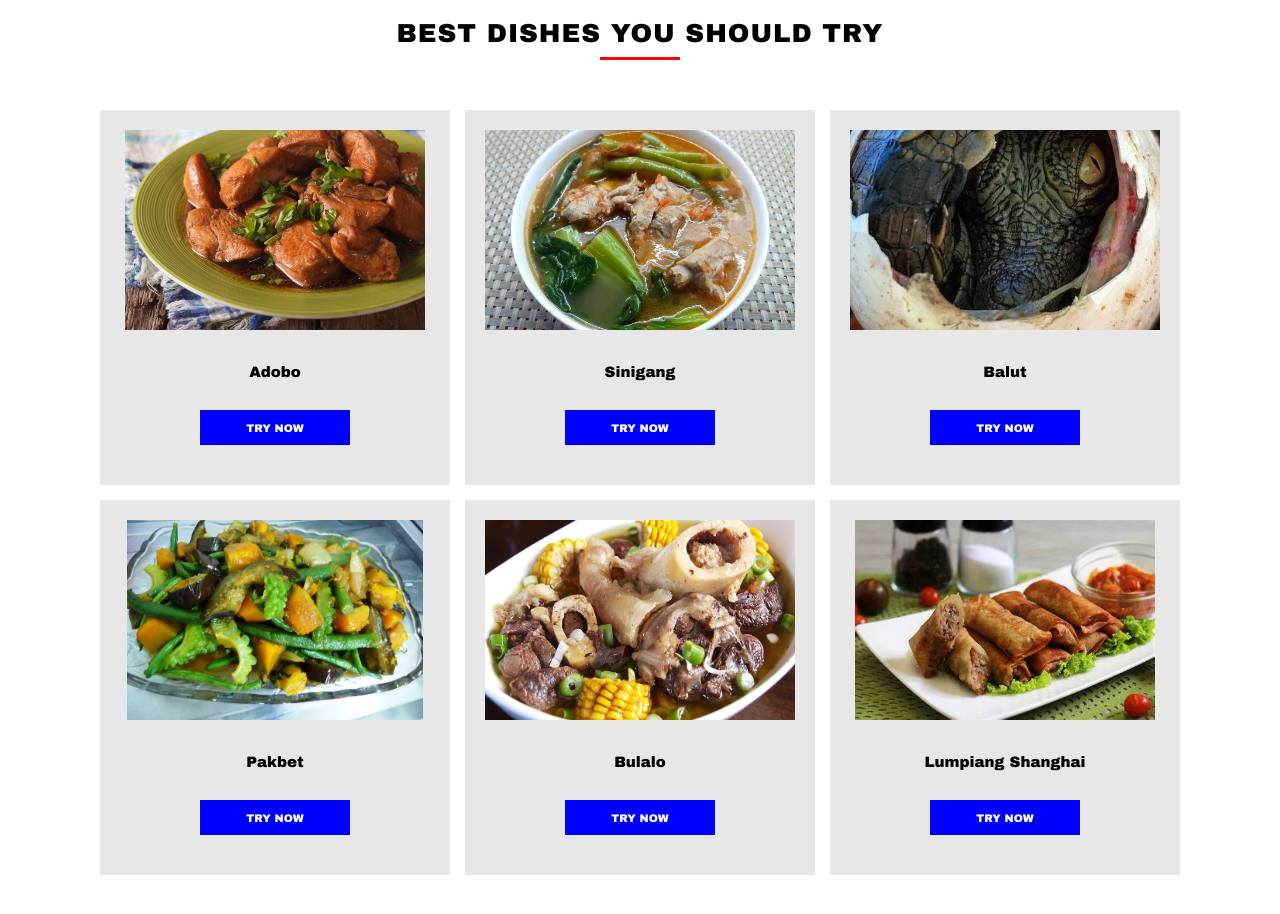
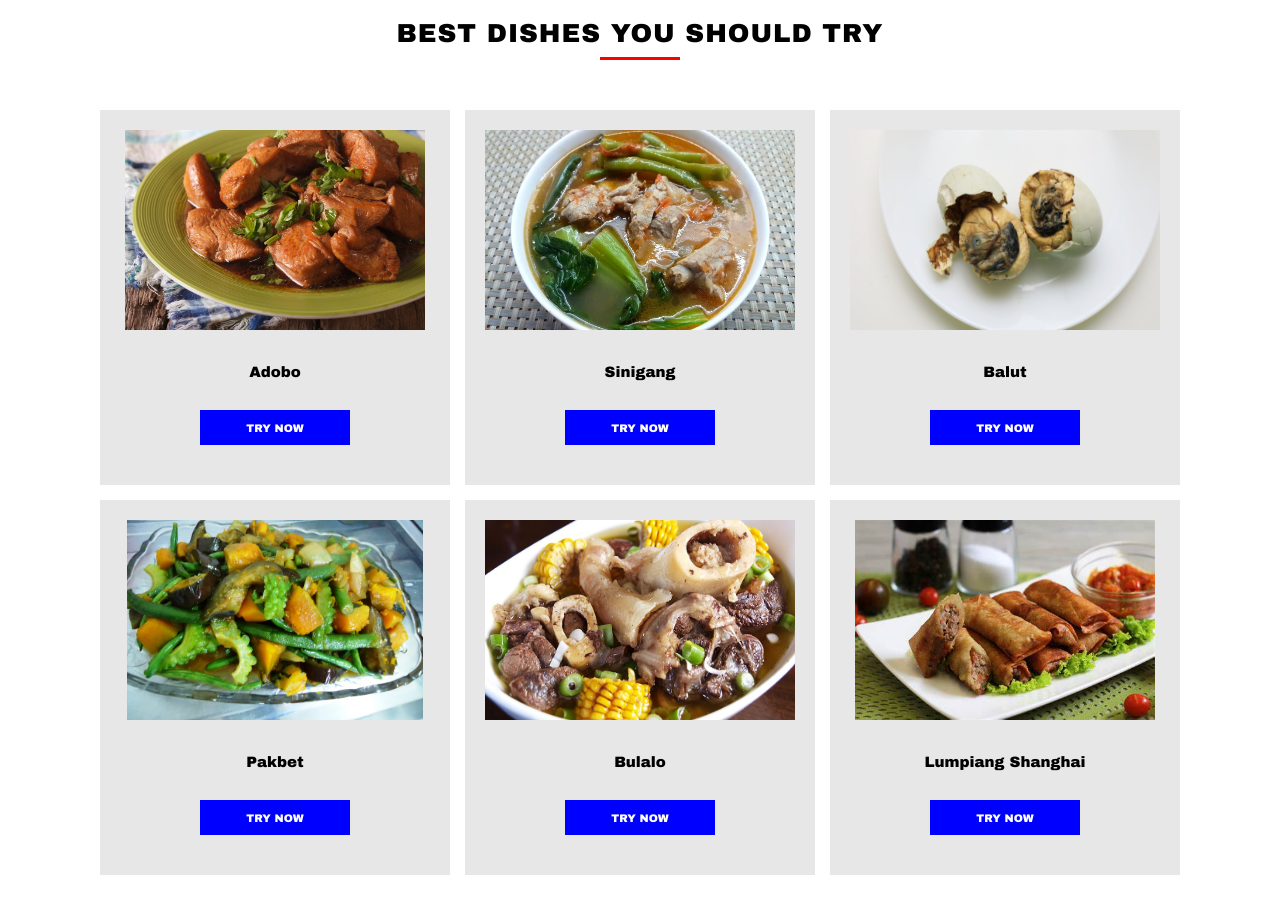
Before and after one commit to Gbgarj/Lakbay-group6, a plain HTML site: page discover.html in a window 1280 px wide. Shown: the part 4120-5034 px from the top of the page. Drawn offline with nearby package versions, Linux system fonts and the light colour scheme.

Commit message:
Update discover.html

```diff
--- a/discover.html
+++ b/discover.html
@@ -256,7 +256,7 @@
 
             <div class="card-ToGo">
                 <center>
-                <img src="balut.jpg" alt="">
+                <img src="balot.jpg" alt="">
                 <p>Balut</p>
                 <button><a href="">TRY NOW</a></button>
                 <center>
```
